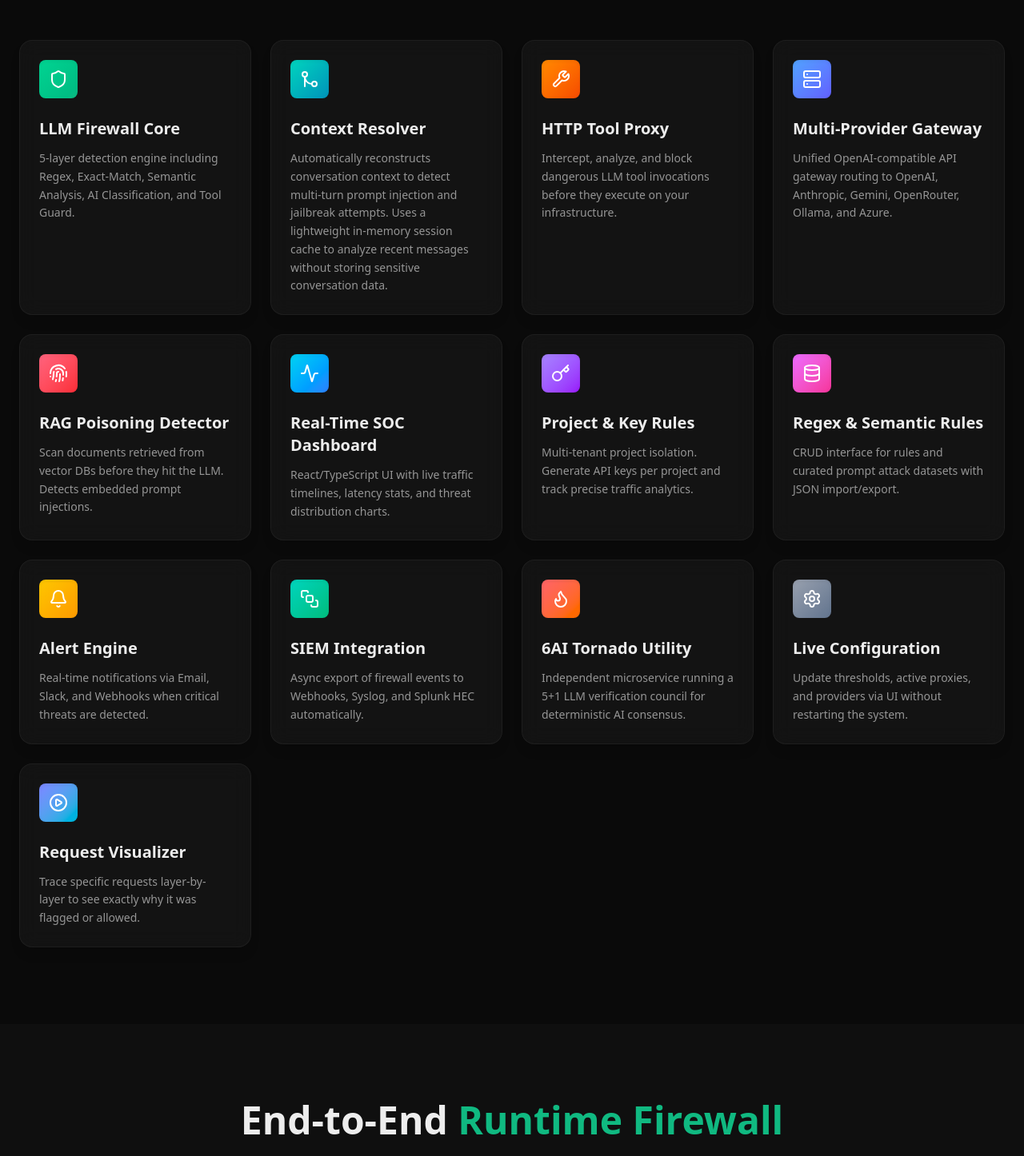
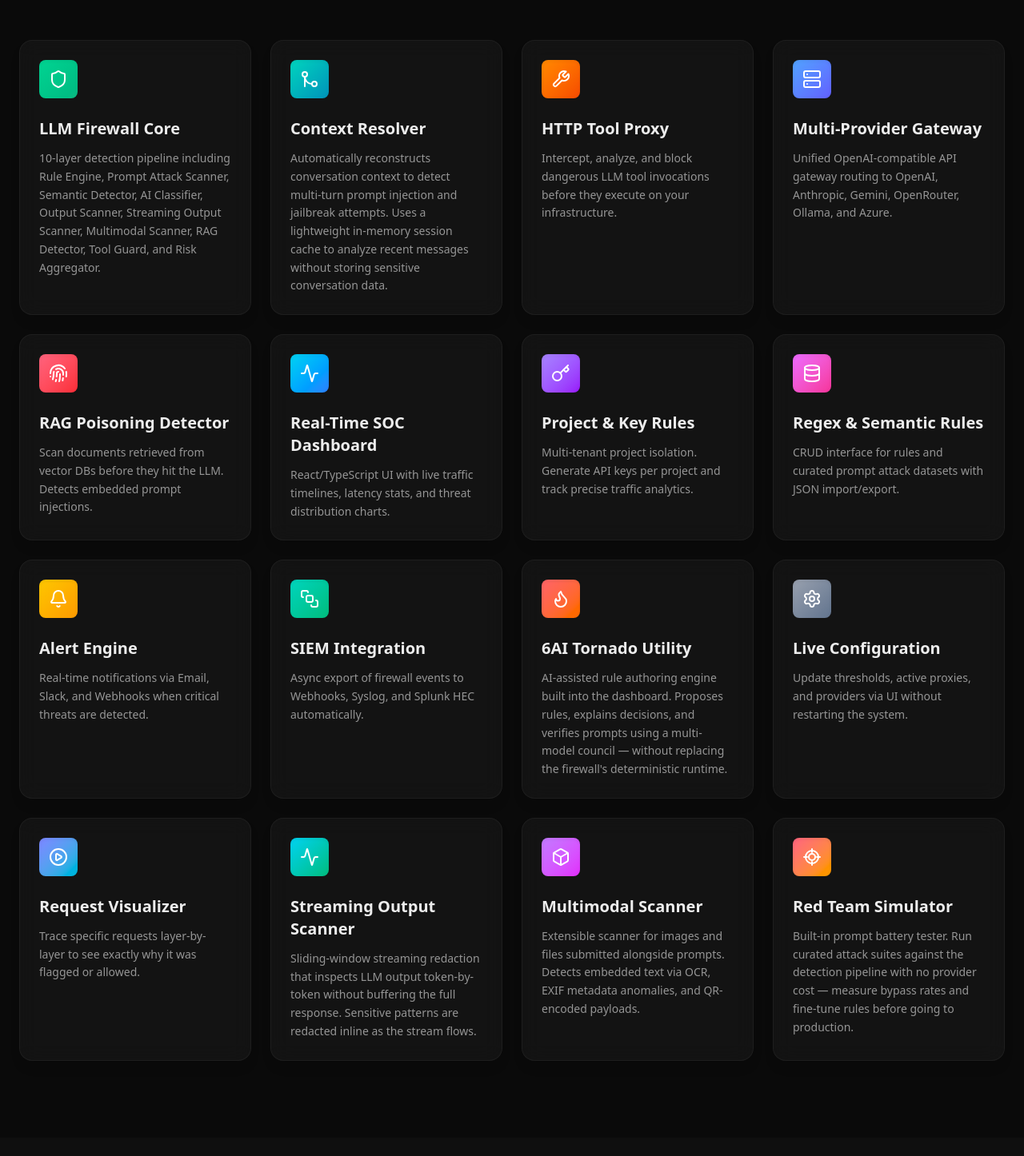
Before and after one commit to amalpvatayam67/llm-firewall-website, a Next.js app: page / in a window 1280 px wide. Shown: the part 1330-2776 px from the top of the page at 80% size. Built offline with nearby package versions, Linux system fonts and the light colour scheme.

Commit message:
UI update

```diff
--- a/src/components/FeatureGrid.tsx
+++ b/src/components/FeatureGrid.tsx
@@ -8,7 +8,7 @@
 const features = [
   {
     title: "LLM Firewall Core",
-    description: "5-layer detection engine including Regex, Exact-Match, Semantic Analysis, AI Classification, and Tool Guard.",
+    description: "10-layer detection pipeline including Rule Engine, Prompt Attack Scanner, Semantic Detector, AI Classifier, Output Scanner, Streaming Output Scanner, Multimodal Scanner, RAG Detector, Tool Guard, and Risk Aggregator.",
     icon: Shield,
     color: "from-emerald-400 to-primary",
     delay: 0.1
@@ -78,7 +78,7 @@
   },
   {
     title: "6AI Tornado Utility",
-    description: "Independent microservice running a 5+1 LLM verification council for deterministic AI consensus.",
+    description: "AI-assisted rule authoring engine built into the dashboard. Proposes rules, explains decisions, and verifies prompts using a multi-model council — without replacing the firewall's deterministic runtime.",
     icon: Flame,
     color: "from-red-400 to-orange-500",
     delay: 0.2
@@ -96,6 +96,27 @@
     icon: PlayCircle,
     color: "from-indigo-400 to-cyan-500",
     delay: 0.4
+  },
+  {
+    title: "Streaming Output Scanner",
+    description: "Sliding-window streaming redaction that inspects LLM output token-by-token without buffering the full response. Sensitive patterns are redacted inline as the stream flows.",
+    icon: Activity,
+    color: "from-cyan-400 to-emerald-500",
+    delay: 0.1
+  },
+  {
+    title: "Multimodal Scanner",
+    description: "Extensible scanner for images and files submitted alongside prompts. Detects embedded text via OCR, EXIF metadata anomalies, and QR-encoded payloads.",
+    icon: Box,
+    color: "from-purple-400 to-fuchsia-500",
+    delay: 0.2
+  },
+  {
+    title: "Red Team Simulator",
+    description: "Built-in prompt battery tester. Run curated attack suites against the detection pipeline with no provider cost — measure bypass rates and fine-tune rules before going to production.",
+    icon: TargetIcon,
+    color: "from-rose-400 to-amber-500",
+    delay: 0.3
   }
 ];
 
@@ -115,6 +136,30 @@
       strokeLinejoin="round"
     >
       <path d="M14.7 6.3a1 1 0 0 0 0 1.4l1.6 1.6a1 1 0 0 0 1.4 0l3.77-3.77a6 6 0 0 1-7.94 7.94l-6.91 6.91a2.12 2.12 0 0 1-3-3l6.91-6.91a6 6 0 0 1 7.94-7.94l-3.76 3.76z" />
+    </svg>
+  );
+}
+
+function TargetIcon(props: any) {
+  return (
+    <svg
+      {...props}
+      xmlns="http://www.w3.org/2000/svg"
+      width="24"
+      height="24"
+      viewBox="0 0 24 24"
+      fill="none"
+      stroke="currentColor"
+      strokeWidth="2"
+      strokeLinecap="round"
+      strokeLinejoin="round"
+    >
+      <circle cx="12" cy="12" r="8" />
+      <circle cx="12" cy="12" r="4" />
+      <path d="M22 12h-4" />
+      <path d="M6 12H2" />
+      <path d="M12 2v4" />
+      <path d="M12 18v4" />
     </svg>
   );
 }
--- a/src/components/Hero.tsx
+++ b/src/components/Hero.tsx
@@ -47,7 +47,7 @@
             transition={{ duration: 0.5, delay: 0.2 }}
             className="text-lg md:text-xl text-foreground/70 max-w-2xl text-balance"
           >
-            A multi-layer security pipeline inspecting every LLM request. Defend against prompt injection, data exfiltration, and malicious tool usage in milliseconds.
+            A runtime security proxy that inspects, redacts, and enforces policy across every LLM request, tool call, and streamed response — before threats reach your infrastructure.
           </motion.p>
 
           <motion.div
@@ -82,7 +82,7 @@
         >
           <div className="text-center mb-6">
             <h3 className="text-sm font-semibold tracking-wider text-foreground/50 uppercase">
-              5-Engine Inspection Pipeline
+              Multi-Layer Detection Pipeline
             </h3>
           </div>
           <SecurityPipeline />
```
